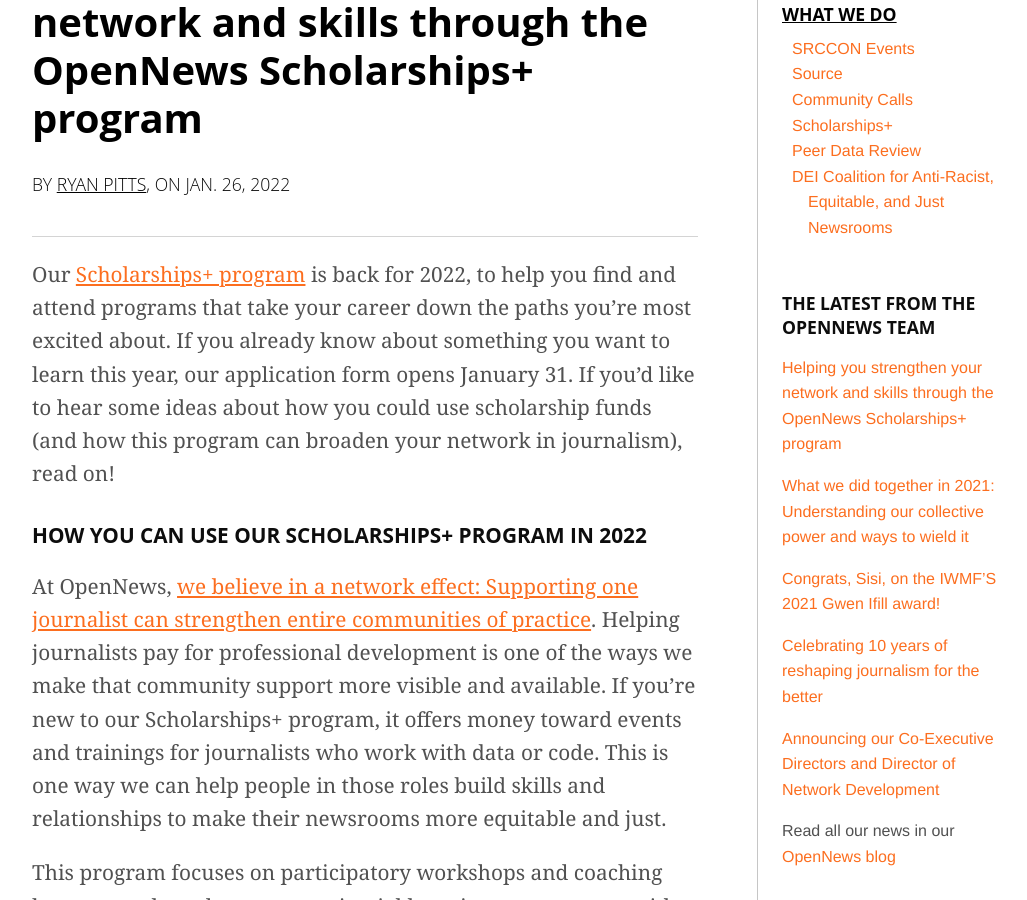
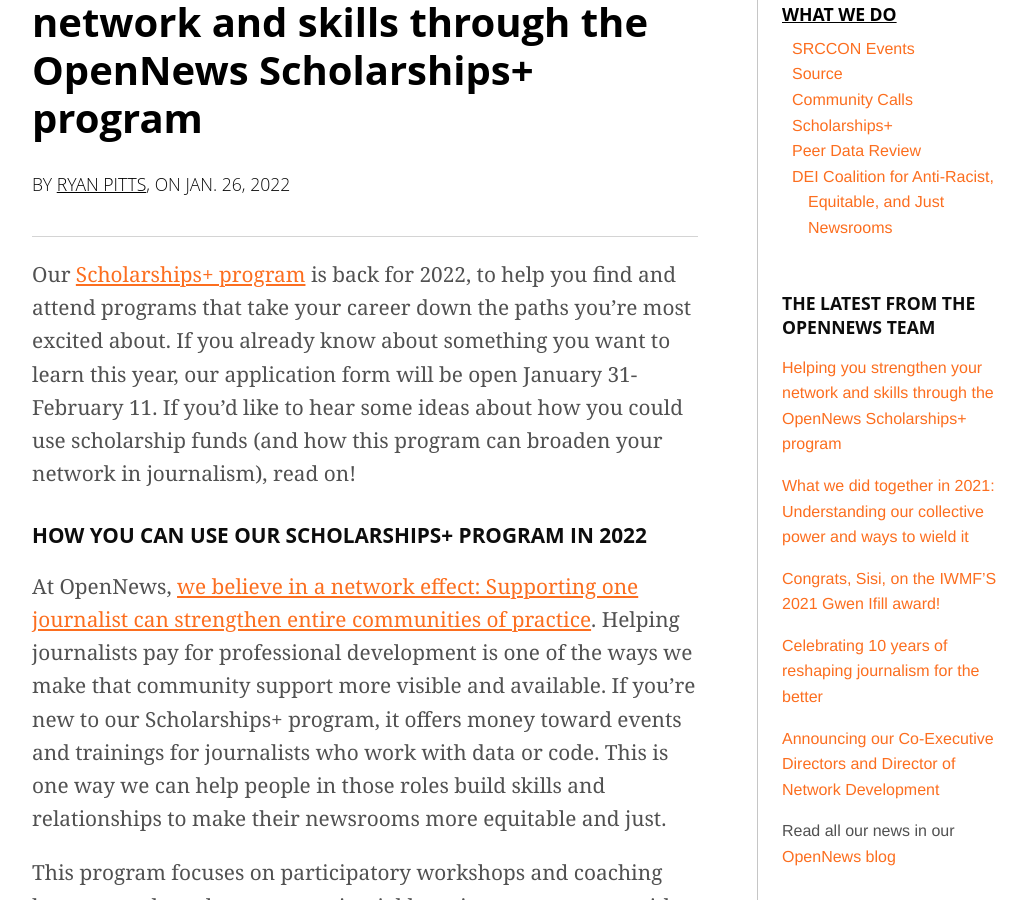
Before and after one commit to OpenNews/opennews-website, a Jekyll site: the page built from _posts/2022-01-26-scholarships-2022.md, in a window 1280 px wide and 900 px high, scrolled down 519 px. Shown: the whole window, without its empty margins (118-1145 px from the left). Built offline with Jekyll 4.4.1, drawn with Linux system fonts in a browser that asks for light colours; nearby versions of some CDN libraries; some web fonts are replaced; comment, search, counter and statistics services are not loaded; some of the changed text lies outside the part shown.

Commit message:
add deadline to scholarships post

```diff
--- a/_posts/2022-01-26-scholarships-2022.md
+++ b/_posts/2022-01-26-scholarships-2022.md
@@ -7,7 +7,7 @@
 excerpt: If you're a journalist who works with data or code, our scholarships can help you pay for programs that advance your career and develop your support network. The first round of applications for this year opens January 31, 2022.
 ---
 
-Our [Scholarships+ program](/what/community/scholarships/) is back for 2022, to help you find and attend programs that take your career down the paths you’re most excited about. If you already know about something you want to learn this year, our application form opens January 31. If you’d like to hear some ideas about how you could use scholarship funds (and how this program can broaden your network in journalism), read on!
+Our [Scholarships+ program](/what/community/scholarships/) is back for 2022, to help you find and attend programs that take your career down the paths you’re most excited about. If you already know about something you want to learn this year, our application form will be open January 31-February 11. If you’d like to hear some ideas about how you could use scholarship funds (and how this program can broaden your network in journalism), read on!
 
 ### How you can use our Scholarships+ program in 2022
 
@@ -31,4 +31,4 @@
 
 Conferences, workshops, and other support organizations like us often build in financial aid to make professional development more accessible. If you’re thinking about attending NICAR this year, for example, there’s [a fellowship program just for that event](https://www.ire.org/training/conferences/nicar-2022/nicar22-fellowships/), open through January 31. You should apply! And as you encounter other opportunities, [please let us know](mailto:team@opennews.org). We’d love to spread the word about those too.
 
-__Applications for the first round of Scholarships+ this year open January 31. If you'd like to get notifications about programs like this one, [Twitter](https://twitter.com/opennews) and [our newsletter](http://eepurl.com/czSVTL) are great ways to stay up-to-date.__
+__Applications for the first round of Scholarships+ this year will be open January 31-February 11. If you'd like to get notifications about programs like this one, [Twitter](https://twitter.com/opennews) and [our newsletter](http://eepurl.com/czSVTL) are great ways to stay up-to-date.__
```
